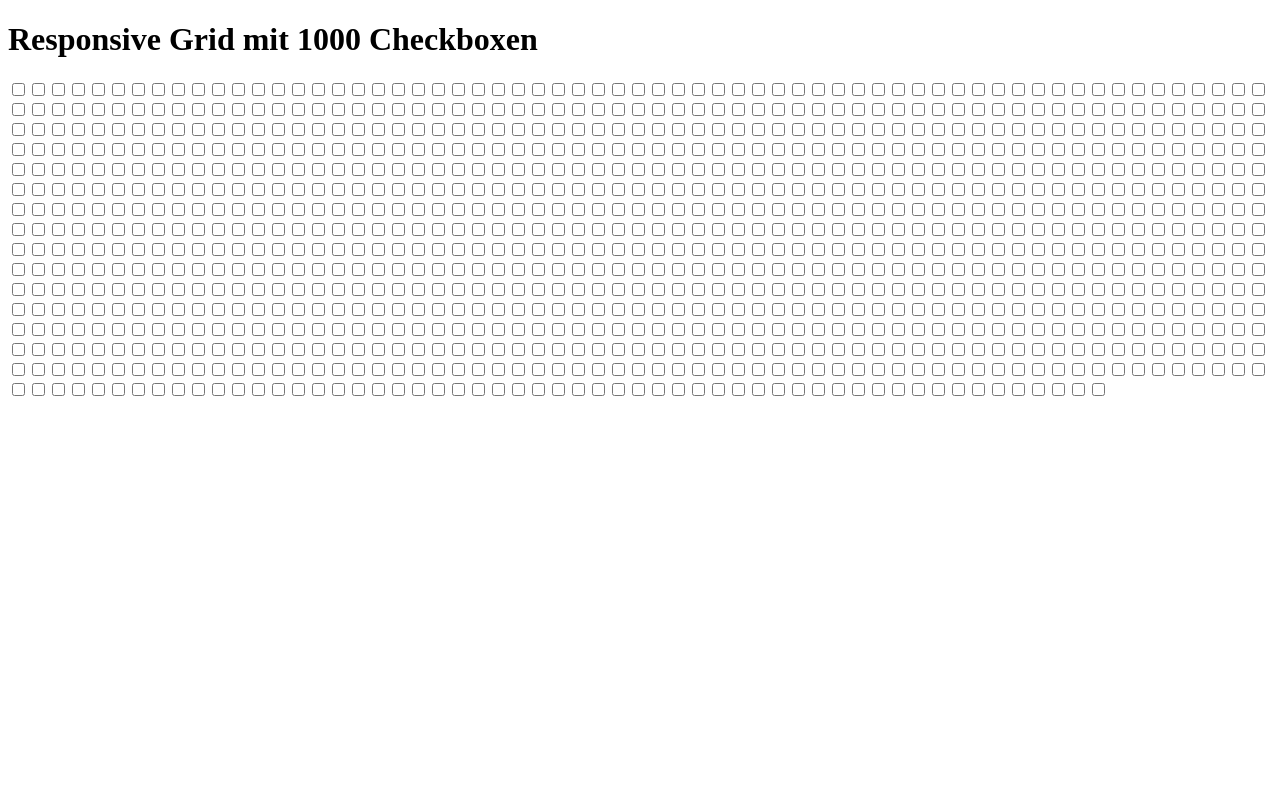
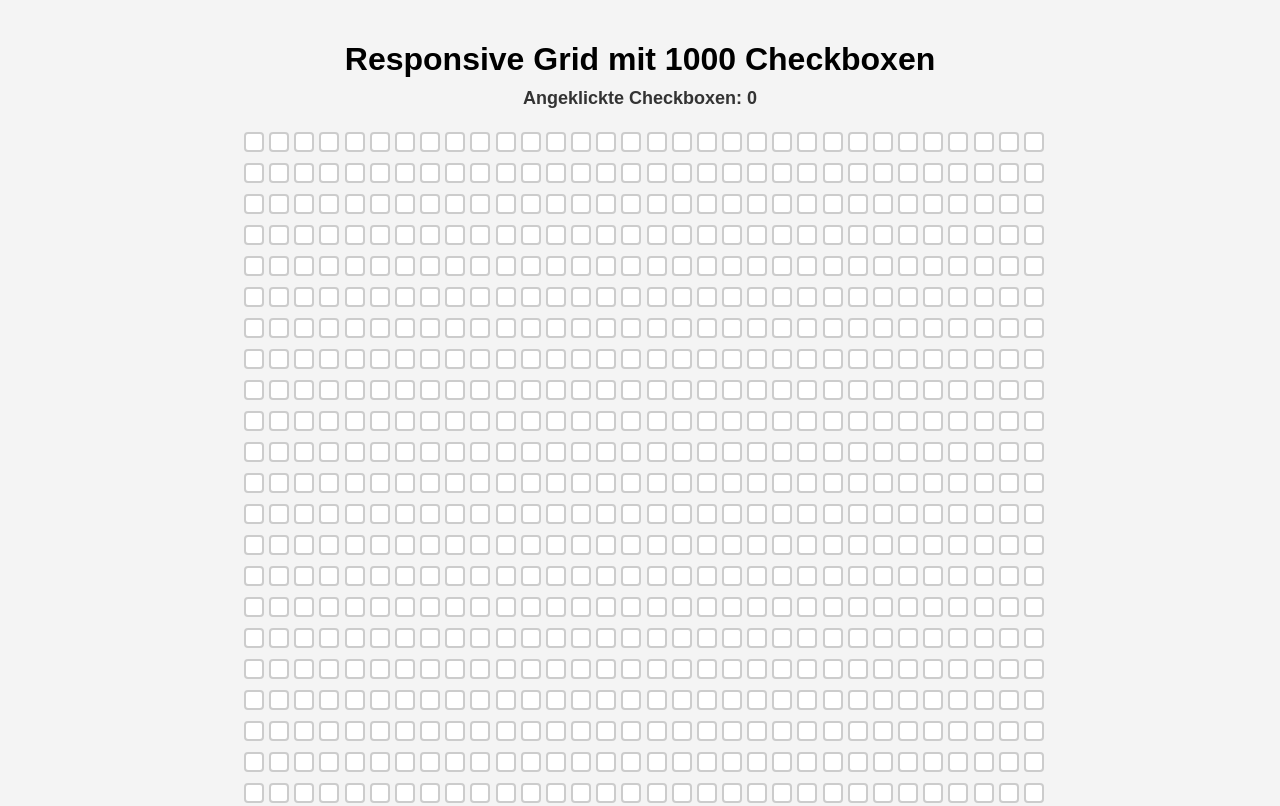
Before and after one commit to cmgoersch/checkbox_party, a website: page index.html in a window 1280 px wide. Shown: the top 806 px of the page. Drawn offline with Linux system fonts and the light colour scheme.

Commit message:
npm init and script.js added

```diff
--- a/index.html
+++ b/index.html
@@ -8,17 +8,49 @@
 </head>
 <body>
     <h1>Responsive Grid mit 1000 Checkboxen</h1>
+    <p id="counter">Angeklickte Checkboxen: 0</p>
     <div class="grid-container" id="grid-container"></div>
 
     <script>
         const gridContainer = document.getElementById('grid-container');
+        const counter = document.getElementById('counter');
+        let clickedCount = 0;
 
+        // Lade den gespeicherten Zustand der Checkboxen aus dem LocalStorage
+        const savedState = JSON.parse(localStorage.getItem('checkboxStates')) || [];
+
+        // Erstelle die Checkboxen und wende den gespeicherten Zustand an
         for (let i = 0; i < 1000; i++) {
             const checkbox = document.createElement('input');
             checkbox.type = 'checkbox';
             checkbox.className = 'checkbox';
+            checkbox.dataset.index = i; // Speichert den Index als Attribut für die Identifikation
+
+            // Wenn ein gespeicherter Zustand vorhanden ist, Checkbox entsprechend setzen
+            if (savedState[i]) {
+                checkbox.checked = true;
+                clickedCount++;
+            }
+
+            // Event Listener für Klicks
+            checkbox.addEventListener('change', () => {
+                if (checkbox.checked) {
+                    clickedCount++;
+                } else {
+                    clickedCount--;
+                }
+                counter.textContent = `Angeklickte Checkboxen: ${clickedCount}`;
+
+                // Speichere den aktuellen Zustand aller Checkboxen
+                savedState[i] = checkbox.checked;
+                localStorage.setItem('checkboxStates', JSON.stringify(savedState));
+            });
+
             gridContainer.appendChild(checkbox);
         }
+
+        // Aktualisiere den Counter beim Laden der Seite
+        counter.textContent = `Angeklickte Checkboxen: ${clickedCount}`;
     </script>
 </body>
 </html>
--- a/style.css
+++ b/style.css
@@ -0,0 +1,57 @@
+body {
+    font-family: Arial, sans-serif;
+    margin: 0;
+    padding: 20px;
+    background-color: #f4f4f4;
+    text-align: center;
+}
+
+.grid-container {
+    display: grid;
+    grid-template-columns: repeat(auto-fit, minmax(20px, 1fr));
+    grid-gap: 5px;
+    margin: 20px auto;
+    width: 90%;
+    max-width: 800px;
+}
+
+.checkbox {
+    width: 20px;
+    height: 20px;
+    appearance: none;
+    border: 2px solid #ccc;
+    border-radius: 4px;
+    outline: none;
+    cursor: pointer;
+    background-color: #fff;
+    transition: all 0.3s ease;
+}
+
+.checkbox:checked {
+    border-color: #007BFF;
+    background-color: #007BFF;
+}
+
+.checkbox:checked::before {
+    content: '✔';
+    display: flex;
+    justify-content: center;
+    align-items: center;
+    color: #fff;
+    font-size: 14px;
+}
+
+.checkbox:hover {
+    border-color: #007BFF;
+}
+
+h1 {
+    margin-bottom: 10px;
+}
+
+#counter {
+    margin-top: 10px;
+    font-size: 18px;
+    font-weight: bold;
+    color: #333;
+}
```
Also changed, not shown: package.json (added, +15 -0 lines), script.js (added).
